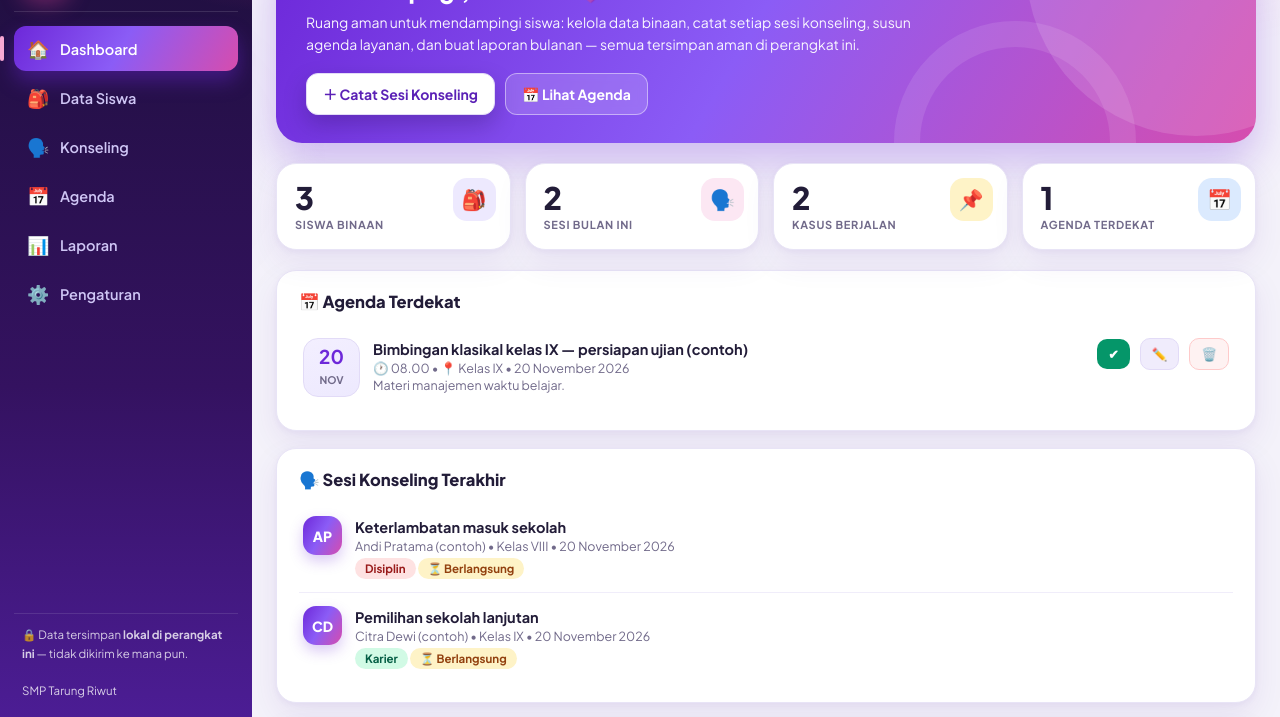
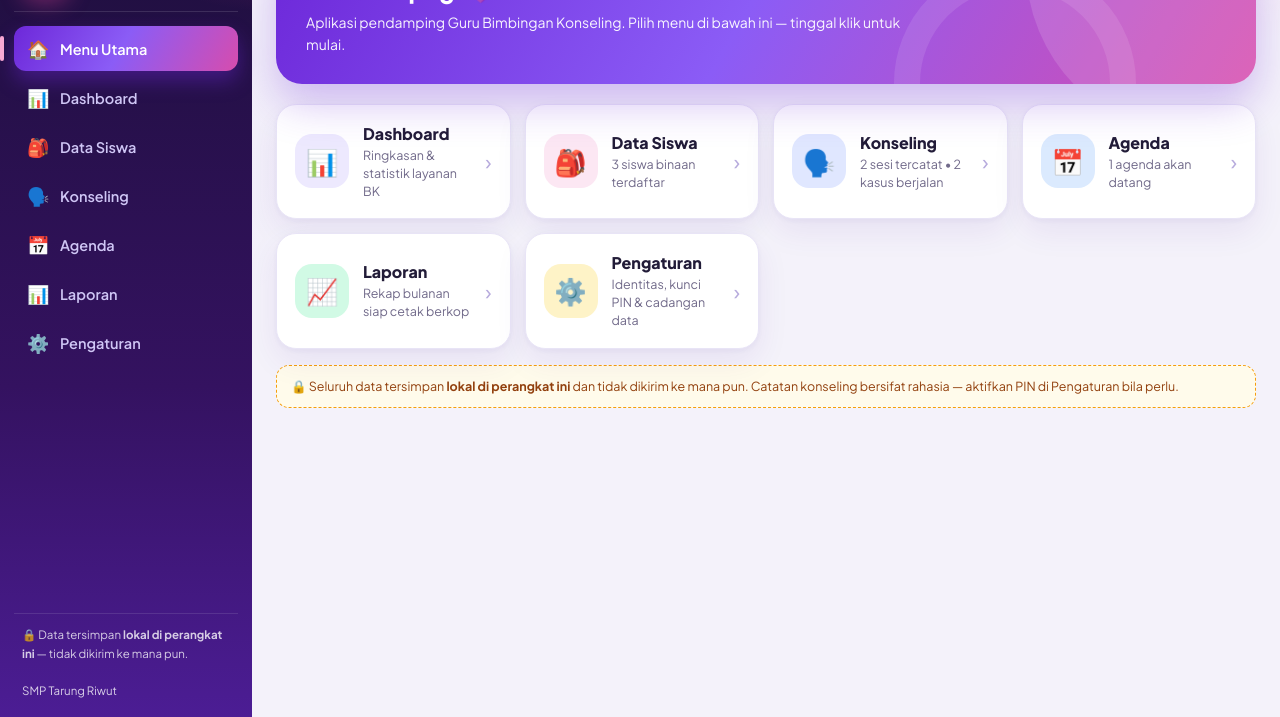
Before and after one commit to herrysalsabila12-ship-it/herrysalsabila12-ship-it.github.io, a plain HTML site: page bkku/index.html in a window 1280 px wide. Shown: the part 78-795 px from the top of the page. Drawn offline with Linux system fonts and the light colour scheme.

Commit message:
BKKu: menu awal berupa ubin besar tinggal klik

```diff
--- a/bkku/index.html
+++ b/bkku/index.html
@@ -160,6 +160,21 @@ nav.bawah{display:none}
 .halaman.aktif{display:block;animation:masuk .22s ease}
 @keyframes masuk{from{opacity:0;transform:translateY(5px)}to{opacity:1;transform:none}}
 .rahasia{background:#fffbeb;border:1px dashed #f59e0b;border-radius:13px;padding:11px 14px;font-size:12.5px;color:#92400e;margin-bottom:14px;line-height:1.55}
+
+/* ====== MENU AWAL (UBIN) ====== */
+.grid-menu{display:grid;grid-template-columns:repeat(auto-fit,minmax(225px,1fr));gap:14px}
+.ubin{display:flex;align-items:center;gap:14px;text-align:left;background:var(--kartu);border:1px solid var(--garis);border-radius:20px;padding:18px;box-shadow:var(--bayang);transition:.16s;width:100%}
+.ubin:hover{transform:translateY(-3px);box-shadow:0 18px 36px rgba(76,29,149,.14);border-color:#d9d0f5}
+.ubin:active{transform:scale(.985)}
+.ubin .u-ic{width:54px;height:54px;flex:0 0 54px;border-radius:17px;display:flex;align-items:center;justify-content:center;font-size:26px;background:#ede9fe}
+.ubin:nth-child(2) .u-ic{background:#fce7f3}.ubin:nth-child(3) .u-ic{background:#e0e7ff}
+.ubin:nth-child(4) .u-ic{background:#dbeafe}.ubin:nth-child(5) .u-ic{background:#d1fae5}
+.ubin:nth-child(6) .u-ic{background:#fef3c7}
+.ubin .u-tx{flex:1;min-width:0}
+.ubin .u-tx b{display:block;font-size:16px;font-weight:800;color:var(--teks)}
+.ubin .u-tx small{display:block;color:var(--redup);font-size:12.5px;margin-top:2px;line-height:1.45}
+.ubin .u-panah{font-size:22px;color:#b7abdd;flex:0 0 auto}
+@media(max-width:560px){.grid-menu{grid-template-columns:1fr 1fr}.ubin{flex-direction:column;align-items:flex-start;gap:10px;padding:15px}.ubin .u-panah{display:none}.ubin .u-tx b{font-size:14.5px}}
 @media print{
   aside,nav.bawah,.tanpa-cetak,#toast,#layarKunci{display:none!important}
   body{background:#fff} main{padding:0;max-width:none}
@@ -190,7 +205,8 @@ nav.bawah{display:none}
       <div><b>BKKu</b><small>Aplikasi Guru BK</small></div>
     </div>
     <nav id="navSamping">
-      <button data-h="dashboard" class="aktif"><span class="ic">🏠</span> Dashboard</button>
+      <button data-h="menu" class="aktif"><span class="ic">🏠</span> Menu Utama</button>
+      <button data-h="dashboard"><span class="ic">📊</span> Dashboard</button>
       <button data-h="siswa"><span class="ic">🎒</span> Data Siswa</button>
       <button data-h="konseling"><span class="ic">🗣️</span> Konseling</button>
       <button data-h="agenda"><span class="ic">📅</span> Agenda</button>
@@ -201,8 +217,25 @@ nav.bawah{display:none}
   </aside>
 
   <main>
+    <!-- ================= MENU AWAL ================= -->
+    <section class="halaman aktif" id="hal-menu">
+      <div class="hero">
+        <h1 id="salamMenu">Selamat datang di BKKu 💜</h1>
+        <p>Aplikasi pendamping Guru Bimbingan Konseling. Pilih menu di bawah ini — tinggal klik untuk mulai.</p>
+      </div>
+      <div class="grid-menu">
+        <button class="ubin" onclick="keHalaman('dashboard')"><span class="u-ic">📊</span><span class="u-tx"><b>Dashboard</b><small>Ringkasan & statistik layanan BK</small></span><span class="u-panah">›</span></button>
+        <button class="ubin" onclick="keHalaman('siswa')"><span class="u-ic">🎒</span><span class="u-tx"><b>Data Siswa</b><small id="mInfoSiswa">Siswa binaan guru BK</small></span><span class="u-panah">›</span></button>
+        <button class="ubin" onclick="keHalaman('konseling')"><span class="u-ic">🗣️</span><span class="u-tx"><b>Konseling</b><small id="mInfoSesi">Catatan sesi konseling rahasia</small></span><span class="u-panah">›</span></button>
+        <button class="ubin" onclick="keHalaman('agenda')"><span class="u-ic">📅</span><span class="u-tx"><b>Agenda</b><small id="mInfoAgenda">Jadwal layanan BK</small></span><span class="u-panah">›</span></button>
+        <button class="ubin" onclick="keHalaman('laporan')"><span class="u-ic">📈</span><span class="u-tx"><b>Laporan</b><small>Rekap bulanan siap cetak berkop</small></span><span class="u-panah">›</span></button>
+        <button class="ubin" onclick="keHalaman('pengaturan')"><span class="u-ic">⚙️</span><span class="u-tx"><b>Pengaturan</b><small>Identitas, kunci PIN & cadangan data</small></span><span class="u-panah">›</span></button>
+      </div>
+      <div class="rahasia" style="margin-top:16px">🔒 Seluruh data tersimpan <b>lokal di perangkat ini</b> dan tidak dikirim ke mana pun. Catatan konseling bersifat rahasia — aktifkan PIN di Pengaturan bila perlu.</div>
+    </section>
+
     <!-- ================= DASHBOARD ================= -->
-    <section class="halaman aktif" id="hal-dashboard">
+    <section class="halaman" id="hal-dashboard">
       <div class="hero">
         <h1 id="salam">Selamat datang, Guru BK 💜</h1>
         <p>Ruang aman untuk mendampingi siswa: kelola data binaan, catat setiap sesi konseling, susun agenda layanan, dan buat laporan bulanan — semua tersimpan aman di perangkat ini.</p>
@@ -343,7 +376,8 @@ nav.bawah{display:none}
 
 <!-- navigasi bawah HP -->
 <nav class="bawah" id="navBawah">
-  <button data-h="dashboard" class="aktif"><span class="ic">🏠</span>Beranda</button>
+  <button data-h="menu" class="aktif"><span class="ic">🏠</span>Menu</button>
+  <button data-h="dashboard"><span class="ic">📊</span>Dash</button>
   <button data-h="siswa"><span class="ic">🎒</span>Siswa</button>
   <button data-h="konseling"><span class="ic">🗣️</span>Konseling</button>
   <button data-h="agenda"><span class="ic">📅</span>Agenda</button>
@@ -409,6 +443,7 @@ function chipStatus(s){ return s==='Selesai' ? '<span class="chip hijau">✔ Sel
 function keHalaman(h){
   document.querySelectorAll('.halaman').forEach(function(s){ s.classList.toggle('aktif', s.id==='hal-'+h); });
   document.querySelectorAll('#navSamping button, #navBawah button').forEach(function(b){ b.classList.toggle('aktif', b.dataset.h===h); });
+  if(h==='menu') renderMenu();
   if(h==='dashboard') renderDashboard();
   if(h==='siswa') renderSiswa();
   if(h==='konseling') renderSesi();
@@ -427,6 +462,20 @@ function bukaModal(html){
 }
 function tutupModal(){ document.getElementById('wadahModal').innerHTML=''; }
 function ambil(id){ return document.getElementById(id).value.trim(); }
+
+
+/* ================== MENU AWAL ================== */
+function renderMenu(){
+  var jam=new Date().getHours();
+  var salam= jam<11?'Selamat pagi':(jam<15?'Selamat siang':(jam<19?'Selamat sore':'Selamat malam'));
+  document.getElementById('salamMenu').textContent=salam+(DB.pengaturan.guru? ', '+DB.pengaturan.guru:'')+' 💜';
+  document.getElementById('mInfoSiswa').textContent=DB.siswa.length+' siswa binaan terdaftar';
+  var aktif=DB.sesi.filter(function(x){ return x.status!=='Selesai'; }).length;
+  document.getElementById('mInfoSesi').textContent=DB.sesi.length+' sesi tercatat • '+aktif+' kasus berjalan';
+  var akan=DB.agenda.filter(function(a){ return !a.selesai && a.tanggal>=hariIni(); }).length;
+  document.getElementById('mInfoAgenda').textContent=akan? akan+' agenda akan datang' : 'Belum ada agenda mendatang';
+  document.getElementById('kakiSekolah').textContent=DB.pengaturan.sekolah||'';
+}
 
 /* ================== DASHBOARD ================== */
 function renderDashboard(){
@@ -788,6 +837,7 @@ document.getElementById('pinMasuk').addEventListener('keydown', function(e){ if(
 
 muat();
 renderDashboard();
+renderMenu();
 if(DB.pengaturan.pin){
   document.getElementById('layarKunci').classList.add('buka');
   setTimeout(function(){ document.getElementById('pinMasuk').focus(); },80);
```
